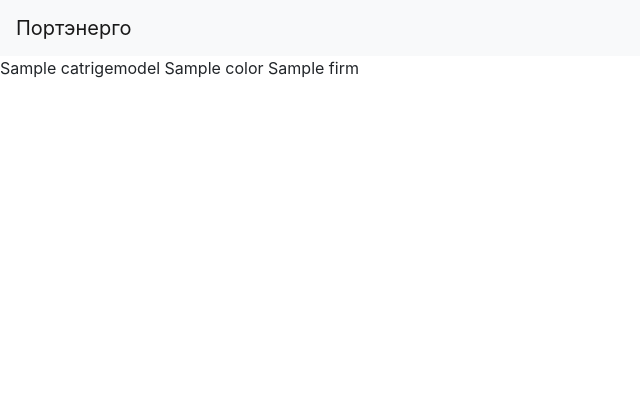
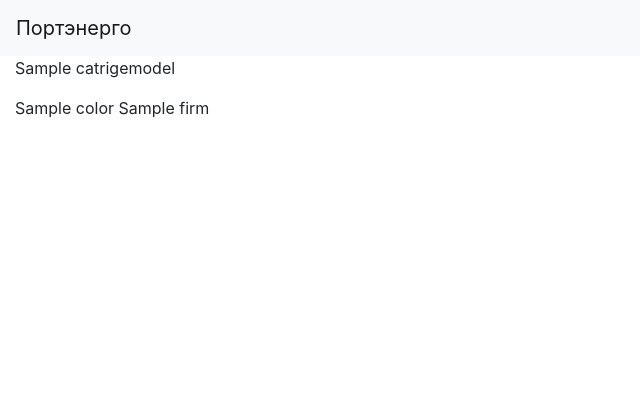
Before and after one commit to IldarProgrammist/InvWeb, a Django app: page /catrige/model/ in a window 1280 px wide. Shown: the top 420 px of the page, without its empty margins (0-640 px from the left). Run offline with Django 3.2, Linux system fonts and the light colour scheme; tables that the repository leaves empty hold one stand-in row (values such as "Sample post"); some libraries are stand-ins or nearby versions.

```diff
--- a/static/static_dev/css/style.css
+++ b/static/static_dev/css/style.css
@@ -32,7 +32,7 @@ body {
 }
 
 .img-wrapper{
-      padding-top:190px;
+      padding-top:90px;
 
     }
 
@@ -54,7 +54,7 @@ body {
 
 
 .zag{
-    margin: 30px;
+    margin: 10px;
 }
 
 a>navbar-brand{
--- a/templates/catrige/catreigModels.html
+++ b/templates/catrige/catreigModels.html
@@ -8,12 +8,22 @@
 
 
     {% block content %}
+
         {% for c in ctModel %}
-           {{ c.name }}
+
+        <div class="container-fluid">
+
+          <p>{{ c.name }}</p>
            {{ c.color }}
            {{ c.firm }}
+
+        </div>
+
         {% endfor %}
+
+
     {% endblock %}
+
 
     {% block footer %}
          {% include 'footer.html' %}
```
Also changed, not shown: printer/models.py (+7 -0 lines).
